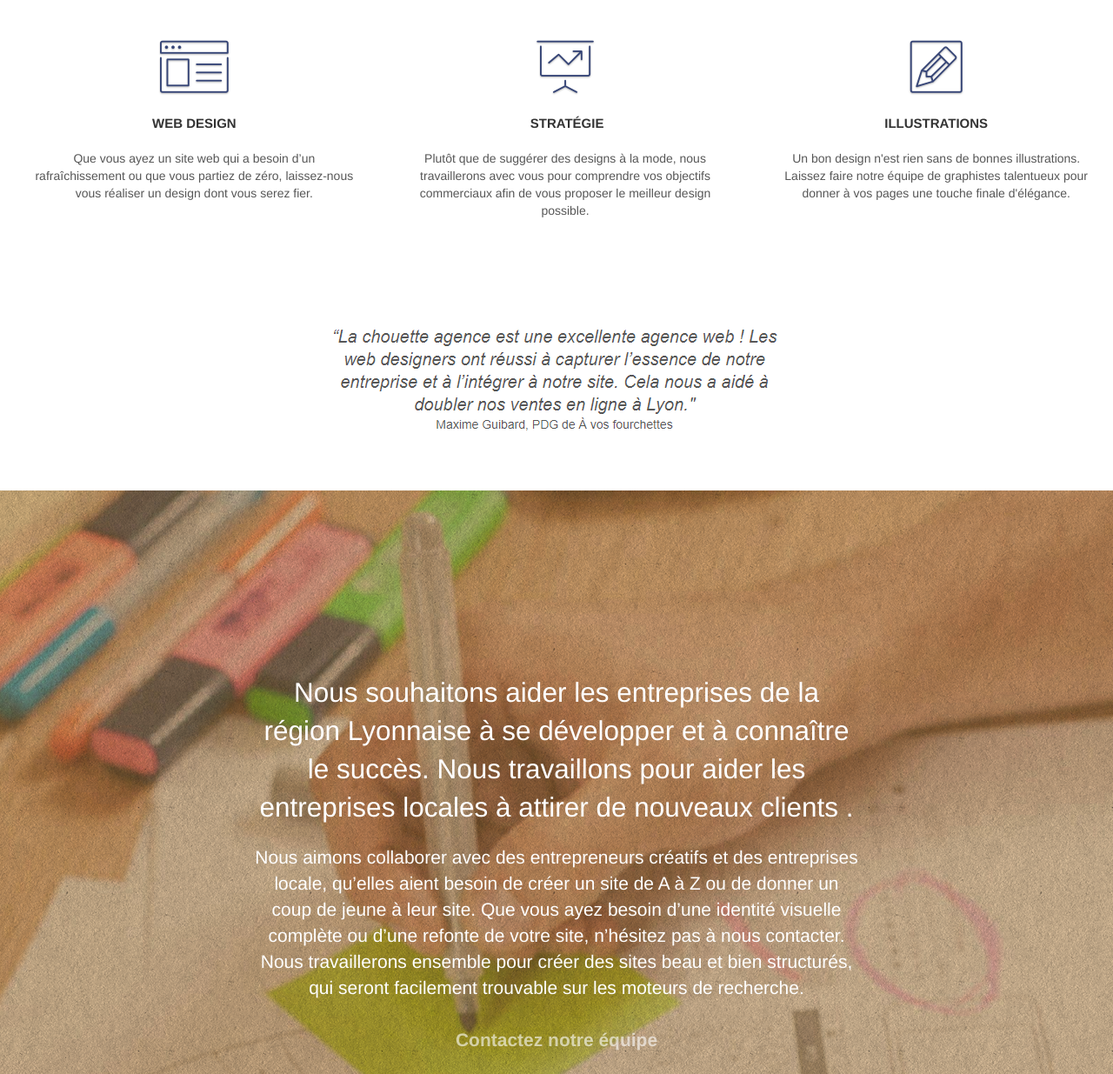
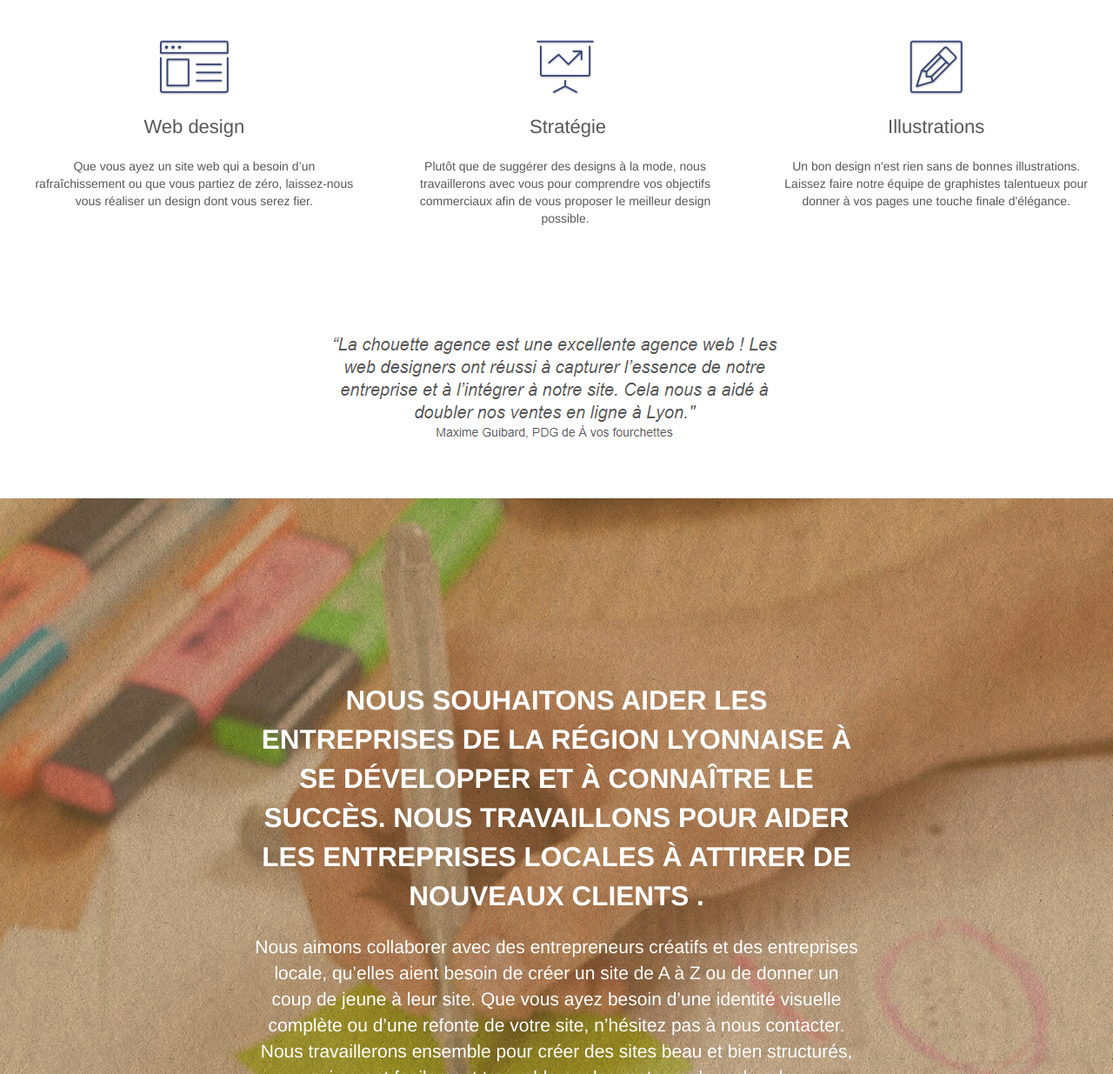
Before and after one commit to Akilai-lab/PEREZMarina_4_30122020, a plain HTML site: page project4-SEO/index.html in a window 1280 px wide. Shown: the part 718-1953 px from the top of the page at 87% size. Drawn offline with nearby package versions, Linux system fonts and the light colour scheme.

Commit message:
header nesting modifié

```diff
--- a/project4-SEO/index.html
+++ b/project4-SEO/index.html
@@ -91,7 +91,7 @@
 					La chouette agence.
 				</h1>
 				<div class="text-center">
-					<a href="page2.html" class="btn btn-lg btn-clean btn-rd cta-hero btn-atomic-tangerine" id="cta-hero">Contact</a>
+					<a href="contact.html" class="btn btn-lg btn-clean btn-rd cta-hero btn-atomic-tangerine" id="cta-hero">Contact</a>
 				</div>
 			</div>
 		</div>
@@ -112,9 +112,9 @@
 				<div class="text-center">
 					<span class="et-icon-browser sm-shadow icon-dark-slate-blue icons icon-lg"></span>
 				</div>
-				<h3 class="mg-md text-center">
+				<h2 class="mg-md text-center">
 					Web design
-				</h3>
+				</h2>
 				<p class="text-center ">
 					Que vous ayez un site web qui a besoin d&rsquo;un rafraîchissement ou que vous partiez de zéro, laissez-nous vous réaliser un design dont vous serez fier.
 				</p>
@@ -123,9 +123,9 @@
 				<div class="text-center">
 					<span class="et-icon-presentation sm-shadow icon-dark-slate-blue icons icon-lg"></span>
 				</div>
-				<h3 class="mg-md text-center">
+				<h2 class="mg-md text-center">
 					&nbsp;Stratégie
-				</h3>
+				</h2>
 				<p class="text-center ">
 					Plutôt que de suggérer des designs à la mode, nous travaillerons avec vous pour comprendre vos objectifs commerciaux afin de vous proposer le meilleur design possible.<br>
 				</p>
@@ -134,9 +134,9 @@
 				<div class="text-center">
 					<span class="et-icon-edit sm-shadow icon-dark-slate-blue icons icon-lg"></span>
 				</div>
-				<h3 class="mg-md text-center">
+				<h2 class="mg-md text-center">
 					Illustrations
-				</h3>
+				</h2>
 				<p class="text-center ">
 					Un bon design n'est rien sans de bonnes illustrations. Laissez faire notre équipe de graphistes talentueux pour donner à vos pages une touche finale d'élégance.
 				</p>
@@ -157,9 +157,9 @@
 	<div class="container bloc-lg">
 		<div class="row tight-width-whitespace black-background">
 			<div class="col-sm-12">
-				<h2 class="mg-md text-center tc-white">
+				<h3 class="mg-md text-center tc-white">
 					Nous souhaitons aider les entreprises de la région Lyonnaise à se développer et à connaître le succès. Nous travaillons pour aider les entreprises locales à attirer de nouveaux clients .<br>
-				</h2>
+				</h3>
 				<p class="text-center white">
 					Nous aimons collaborer avec des entrepreneurs créatifs et des entreprises locale, qu’elles aient besoin de créer un site de A à Z ou de donner un coup de jeune à leur site. Que vous ayez besoin d’une identité visuelle complète ou d’une refonte de votre site, n’hésitez pas à nous contacter. Nous travaillerons ensemble pour créer des sites beau et bien structurés, qui seront facilement trouvable sur les moteurs de recherche. <br><br><a class="ltc-white bold-link" href="contact.html">Contactez notre équipe</a><br>
 				</p>
```
